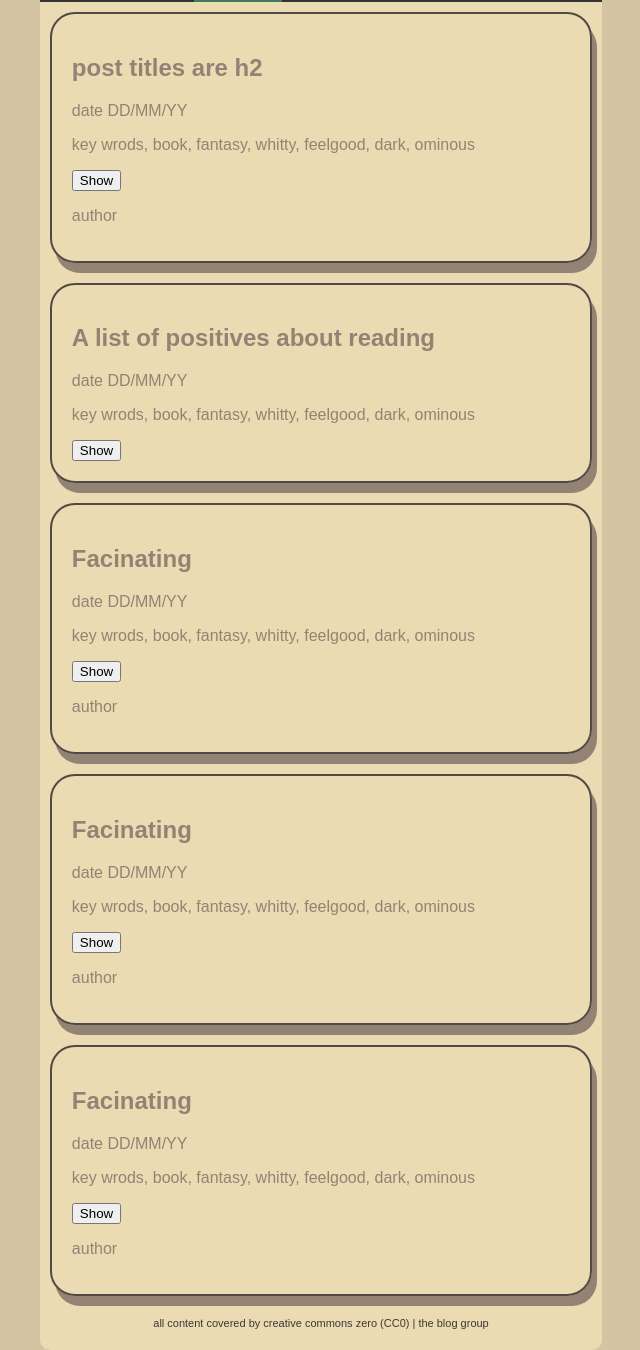
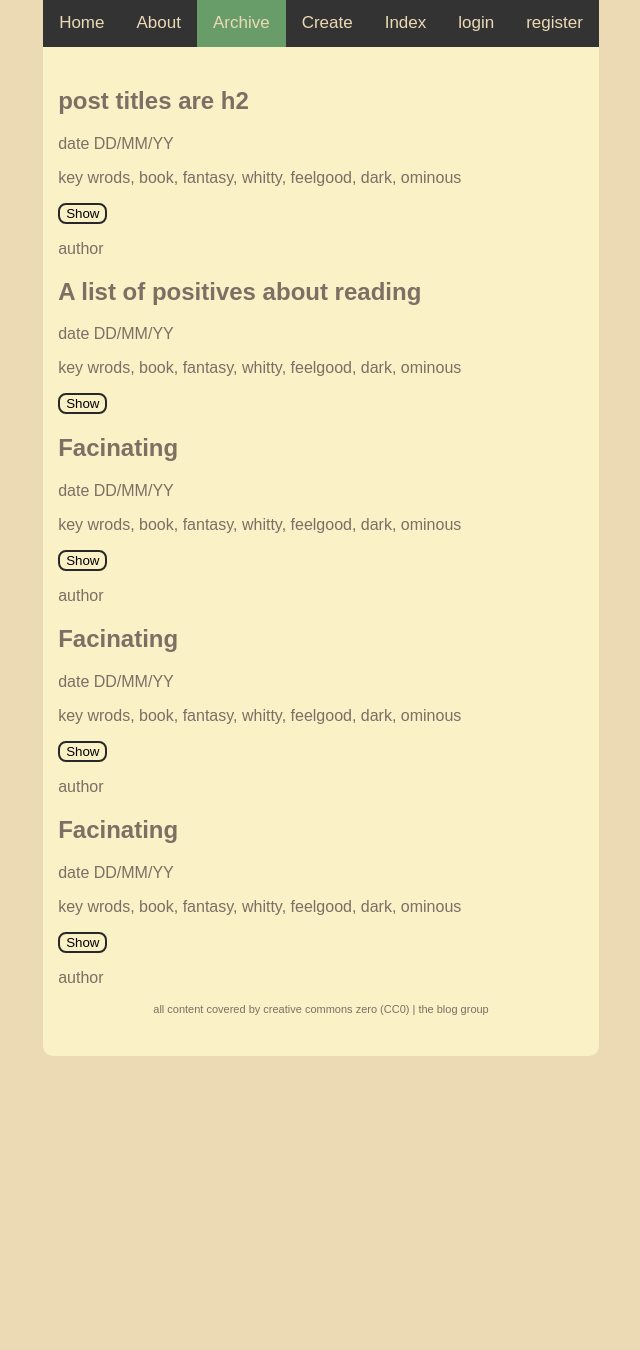
Before and after one commit to C-Snodgrass/KIT202_team_07, a PHP site: page /archive.html in a window 1280 px wide. Shown: the part 472-1822 px from the top of the page, without its empty margins (319-959 px from the left). After the commit the page ends 1528 px from the top, so only its background shows below. Run offline with PHP 8.4, Linux system fonts and the light colour scheme.

Commit message:
made changes

```diff
--- a/archive.html
+++ b/archive.html
@@ -19,11 +19,10 @@
         <script src="script.js" defer></script>
         <link rel="stylesheet" href="style.css">
         <meta name="author" content="Chris Snodgrass">
-        <meta name="author" content="Fraser Miller">
         <title>"Book Archive"</title>
     </head>
 
-    <body class = "light">
+    <body>
         <div id="container">
             <div class = "header">
                 <img src="images/wall_of_books_thin.jpg" alt="book_shelf"/>
@@ -39,15 +38,16 @@
                 <a href="create.html">Create</a>
                 <a href="index.html">Index</a>
                 <a href="login.html">login</a>
-                <a href="register.html">Register</a>
+                <a href="register.html">register</a>
             </div>        <!-- lets put our nav bar here -->
-
-            <div class = "archivedArticle">
+            <div id="archivedContent">
+                <div>
                     <h2>post titles are h2</h2>
                     <p>date DD/MM/YY</p>
                     <p>key wrods, book, fantasy, whitty, feelgood, dark, ominous</p>
 
-                <button id= "showHideBtn1">Show</button>
+                    <button class="archiveBtn" id= "showHideBtn1">Show</button>
+                    <div class="archiveBox hide">
                         <p id="showHideContent1">
                             Lorem ipsum dolor sit amet, consectetur adipiscing elit, sed do eiusmod tempor incididunt ut labore et dolore
                             magna aliqua. Ut enim ad minim veniam, quis nostrud exercitation ullamco laboris nisi ut aliquip ex ea com-
@@ -55,25 +55,29 @@
                             pari-atur. Excepteur sint occaecat cupidatat non proident, sunt in culpa qui officia deserunt mollit anim id
                             est labo-rum.
                         </p>
+                    </div>
                     <p>author</p>
                 </div>
-            <div class = "archivedArticle">
+                <div>
                     <h2>A list of positives about reading</h2>
                     <p>date DD/MM/YY</p>
                     <p>key wrods, book, fantasy, whitty, feelgood, dark, ominous</p>
-                <button id="showHideBtn2"> Show</button>
+                    <button class="archiveBtn" id="showHideBtn2"> Show</button>
+                    <div class="archiveBox hide">
                         <ul id="showHideContent2">
                             <li>Lorem</li>
                             <li>Ipsum</li>
                             <li>Dolor</li>
                         </ul>
                     </div>
-            <div class = "archivedArticle">
+                </div>
+                <div>
                     <h2>Facinating</h2>
                     <p>date DD/MM/YY</p>
                     <p>key wrods, book, fantasy, whitty, feelgood, dark, ominous</p>
 
-                <button id="showHideBtn3"> Show</button>
+                    <button class="archiveBtn" id="showHideBtn3"> Show</button>
+                    <div class="archiveBox hide">
                         <p id="showHideContent3">
                             Lorem ipsum dolor sit amet, consectetur adipiscing elit, sed do eiusmod tempor incididunt ut labore et dolore
                             magna aliqua. Ut enim ad minim veniam, quis nostrud exercitation ullamco laboris nisi ut aliquip ex ea com-
@@ -81,14 +85,16 @@
                             pari-atur. Excepteur sint occaecat cupidatat non proident, sunt in culpa qui officia deserunt mollit anim id
                             est labo-rum.
                         </p>
+                    </div>
                     <p>author</p>
                 </div>
-            <div class = "archivedArticle">
+                <div>
                     <h2>Facinating</h2>
                     <p>date DD/MM/YY</p>
                     <p>key wrods, book, fantasy, whitty, feelgood, dark, ominous</p>
 
-                <button id="showHideBtn4"> Show</button>
+                    <button class="archiveBtn" id="showHideBtn4"> Show</button>
+                    <div class="archiveBox hide">
                         <p id="showHideContent4">
                             Lorem ipsum dolor sit amet, consectetur adipiscing elit, sed do eiusmod tempor incididunt ut labore et dolore
                             magna aliqua. Ut enim ad minim veniam, quis nostrud exercitation ullamco laboris nisi ut aliquip ex ea com-
@@ -96,14 +102,16 @@
                             pari-atur. Excepteur sint occaecat cupidatat non proident, sunt in culpa qui officia deserunt mollit anim id
                             est labo-rum.
                         </p>
+                    </div>
                     <p>author</p>
                 </div>
-            <div class = "archivedArticle">
+                <div>
                     <h2>Facinating</h2>
                     <p>date DD/MM/YY</p>
                     <p>key wrods, book, fantasy, whitty, feelgood, dark, ominous</p>
 
-                <button id="showHideBtn5"> Show</button>
+                    <button class="archiveBtn" id="showHideBtn5"> Show</button>
+                    <div class="archiveBox hide">
                         <p id="showHideContent5">
                             Lorem ipsum dolor sit amet, consectetur adipiscing elit, sed do eiusmod tempor incididunt ut labore et dolore
                             magna aliqua. Ut enim ad minim veniam, quis nostrud exercitation ullamco laboris nisi ut aliquip ex ea com-
@@ -111,13 +119,14 @@
                             pari-atur. Excepteur sint occaecat cupidatat non proident, sunt in culpa qui officia deserunt mollit anim id
                             est labo-rum.
                         </p>
+                    </div>
                     <p>author</p>
                 </div>
-
                 <footer>
                     <p>all content covered by creative commons zero (CC0) | the blog group</p>
                 </footer>
             </div>
+        </div>
     </body>
 
 </html>
--- a/style.css
+++ b/style.css
@@ -1,182 +1,71 @@
 /* Color Palette... gruvbox - light dim / desaturated */
-/* :root{ */
-/*     --background: #fbf1c7; */
-/*     --background-darker: #ebdab4; */
-/*     --red:    #cc2412; */
-/*     --green:  #98971a; */
-/*     --yellow: #d79921; */
-/*     --blue:   #458598; */
-/*     --purple: #b16286; */
-/*     --aqua:   #689d6a; */
-/*     --orange: #d65d0e; */
-/*     --gray:   #7c6f64; */
-/*     --beige: #EBDAB4; */
-/*     --dark-black: #282828; */
-/* } */
+:root{
+    --background: #fbf1c7;
+    --background-darker: #ebdab4;
+    --red:    #cc2412;
+    --green:  #98971a;
+    --yellow: #d79921;
+    --blue:   #458598;
+    --purple: #b16286;
+    --aqua:   #689d6a;
+    --orange: #d65d0e;
+    --gray:   #7c6f64;
+    --beige: #EBDAB4;
+    --dark-black: #282828;
 
-/* this is chris playing around with the light and dark modes
-*  there are too many colours at the moment, we can cull anything we don't use
-* */
-.light{
-  --bg_h: #f9f5d7;
-  --bg:   #fbf1c7;
-  --bg_s: #f2e5bc;
-  --bg1:  #ebdbb2;
-  --bg2:  #d5c4a1;
-  --bg3:  #bdae93;
-  --bg4:  #a89984;
-
-  --fg:  #282828;
-  --fg1: #3c3836;
-  --fg2: #504945;
-  --fg3: #665c54;
-  --fg4: #7c6f64;
-
-  --red:    #9d0006;
-  --green:  #79740e;
-  --yellow: #b57614;
-  --blue:   #076678;
-  --purple: #8f3f71;
-  --aqua:   #427b58;
-  --orange: #af3a03;
-  --gray:   #928374;
-
-  --red-dim:    #cc2412;
-  --green-dim:  #98971a;
-  --yellow-dim: #d79921;
-  --blue-dim:   #458598;
-  --purple-dim: #b16286;
-  --aqua-dim:   #689d6a;
-  --orange-dim: #d65d0e;
-  --gray-dim:   #7c6f64;
 }
 
-.dark{
-  --bg_h: #1d2021;
-  --bg:   #282828;
-  --bg_s: #32302f;
-  --bg1:  #3c3836;
-  --bg2:  #504945;
-  --bg3:  #665c54;
-  --bg4:  #7c6f64;
+.box {
+    opacity: 0;
+    height: 0;
+    width: 0;
+    border: 0;
+    padding-left: 5px;
+    padding-right: 5px;
+    overflow: hidden;
+}
 
-  --fg:  #fbf1c7;
-  --fg1: #ebdbb2;
-  --fg2: #d5c4a1;
-  --fg3: #bdae93;
-  --fg4: #a89984;
+.show {
+    transition: opacity 1s ease-in-out;
+    opacity: 1;
+    height: auto;
+    width: auto;
+    border: 2px;
+    border-color: var(--background-darker);
+    border-style: solid;
+    background-color: white;
+}
 
-  --red:    #fb4934;
-  --green:  #b8bb26;
-  --yellow: #fabd2f;
-  --blue:   #83a598;
-  --purple: #d3869b;
-  --aqua:   #8ec07c;
-  --gray:   #928374;
-  --orange: #fe8019;
+.hide {
+    opacity: 0;
+    height: 0;
+    width: 0;
+    border: 0;
+    padding-left: 5px;
+    padding-right: 5px;
+    overflow: hidden
+}
 
-  --red-dim:    #cc2412;
-  --green-dim:  #98971a;
-  --yellow-dim: #d79921;
-  --blue-dim:   #458588;
-  --purple-dim: #b16286;
-  --aqua-dim:   #689d6a;
-  --gray-dim:   #a89984;
-  --orange-dim: #d65d0e;
-}
 /*
 * can call colours by their variable...
 * e.g.
 * body{ background-color: var(--background)}
 */
 
-/* theme toggle styling
-*
-*  ttps://bootcamp.uxdesign.cc/create-a-dark-mode-for-your-website-d62e73a4275d
-* */
-
-.toggle {
-  position: relative;
-  margin-bottom: 24px;
-  user-select: none;
-}
-
-.toggle-input {
-  position: absolute;
-  top: 0;
-  left: 0;
-  opacity: 0;
-  user-select: none;
-}
-
-.content:hover .toggle-icon {
-  animation: wiggle 1s linear;
-}
-
-.toggle-icon {
-  width: 28px;
-  user-select: none;
-}
-
-.toggle-label {
-  display: flex;
-  align-items: center;
-  justify-content: center;
-  cursor: pointer;
-  border: 3px solid var(--green-dim);
-  padding: 4px;
-  border-radius: 50px;
-  width: 100px;
-  margin: 0 auto;
-  background-color: var(--orange-dim);
-  transition: all 0.3s ease;
-  user-select: none;
-}
-
-
-
+/*
+- The background color is #c3c3c3
+- All content should be centered
+- The top margin is 50px and the left and right are automatic
+*/
 body {
-    background-color: var(--bg2);
+    background-color: var(--background-darker);
     margin-top:50px;
     margin-left: auto;
     margin-right: auto;
+    justify-content:center;
     display: flex;
-    flex-direction:column;
-    justify-content:center;
-    align-items:center;
-    margin:0;
-    transition: var(--transition-delay);
 }
 
-.theme-toggle-button {
-    background-color: var(--blue);
-    fill:  var(--orange);
-
-    display: flex;
-    justify-content: center;
-    align-items: center;
-    cursor: pointer;
-    padding: .5em 1em;
-    border-radius: .3em;
-    border: none;
-    outline: none;
-}
-.theme-toggle-button:hover{
-    background-color: var(-- red);
-    fill: var(--red);
-
-}
-
-
-
-.archivedArticle{
-    border: 2px solid var(--fg2);
-    border-radius:25px;
-    padding:20px;
-    margin: 10px;
-    box-shadow: 5px 10px;
-
-}
 /*
 A 'wrapper' for all content
 
@@ -188,14 +77,13 @@ A 'wrapper' for all content
 - The max width is 800px
 */
 #container {
-    background-color: var(--bg1);
+    background-color: var(--background);
     font-family: Arial, Helvetica, sans-serif;
     border-radius:10px;
     padding-bottom:10px;
     max-width:800px;
     display: flex;
     flex-direction: column;
-    min-height: 100vh;
     color: var(--gray);
 }
 
@@ -247,22 +135,20 @@ A rule for the heading element within the header.
     text-transform:uppercase;
 }
 
-/* top navagation styling */
+/* Add a black background color to the top navigation */
 .topnav {
     display:flex;
     justify-content:center;
     background-color: #333;
-    position: sticky;
-    position: -webkit-sticky;
-    top: 0;
-    width: 100%;
+    overflow: hidden;
 }
+
 
 
 /* Style the links inside the navigation bar */
 .topnav a {
     float: left;
-    color: var(--yellow-dim);
+    color: var(--beige);
     text-align: center;
     padding: 14px 16px;
     text-decoration: none;
@@ -273,13 +159,12 @@ A rule for the heading element within the header.
 .topnav a:hover {
     background-color: var(--green);
     color: var(--dark-black);
-    color: var(--fg);
 }
 
 /* Add a color to the active/current link */
 .topnav a.active {
     background-color: var(--aqua);
-    color: var(--fg);
+    color: var(--beige);
 }
 
 /*
@@ -320,9 +205,9 @@ The following guidelines apply:
     margin-bottom:10px;
 }
 
-footer{
+.blog-posts footer{
     font-size:11px;
-    color:var(--fg1);
+    text-decoration-color:#555555;
     text-align: center;
 }
 
@@ -409,3 +294,106 @@ The box-sizing declaration controls how the browser calculates width and height
 
     box-sizing: border-box;
 }
+
+.archiveBtn {
+    background-color: inherit;
+    cursor: pointer;
+    border-color: var(--dark-black);
+    border-radius: 8px;
+    border-style: solid;
+}
+
+.aboutBtn {
+    background-color: inherit;
+    cursor: pointer;
+    border-color: var(--dark-black);
+    border-radius: 8px;
+    border-style: solid;
+}
+
+#archivedContent {
+    margin-top:20px;
+    margin-bottom:20px;
+    margin-left:15px;
+    margin-right:15px;
+}
+
+#archivedContent footer {
+    font-size:11px;
+    text-decoration-color:#555555;
+    text-align: center;
+}
+
+#aboutContent {
+    margin-top:20px;
+    margin-bottom:20px;
+    margin-left:15px;
+    margin-right:15px;
+}
+
+#aboutContent footer {
+    font-size:11px;
+    text-decoration-color:#555555;
+    text-align: center;
+}
+
+#aboutContent h2{
+    margin-top: 30px;
+    margin-bottom: 15px;
+    font-size: 30px;
+    font-weight:bold;
+    text-transform:uppercase;
+    color:var(--orange);
+}
+
+#aboutPageAnswers h3{
+    font-weight: bold;
+    font-size: 24px;
+    color: var(--blue);
+    display: inline-block;
+    margin-bottom: 5px;
+    margin-top: 5px;
+    vertical-align: middle;
+}
+
+#groupHeading{
+    margin-top: 0px;
+    margin-bottom: 0px;
+    font-size: 24px;
+    font-weight:bold;
+    text-transform:uppercase;
+    color:var(--green);
+}
+
+#groupAnswerHeading {
+    margin-top: 0px;
+    margin-bottom: 20px;
+    font-size: 22px;
+    font-weight:bold;
+    text-transform:uppercase;
+    color:var(--dark-black);
+}
+
+#studentNameId {
+    font-size: 18px;
+    color: var(--dark-black)
+}
+
+.studentName {
+    text-align: left;
+}
+.studentId {
+    text-align: left;
+    text-indent: 16px;
+}
+
+#aboutPageAnswers p{
+    font-size: 16px;
+    color: var(--gray);
+}
+
+#aboutPageAnswers h4{
+    font-size: 20px;
+    color: var(--dark-black);
+    margin: 5px;
+}
```
Also changed, not shown: about.html (+147 -6 lines), script.js (+50 -86 lines). Lines whose indentation alone changed are shown as unchanged.
